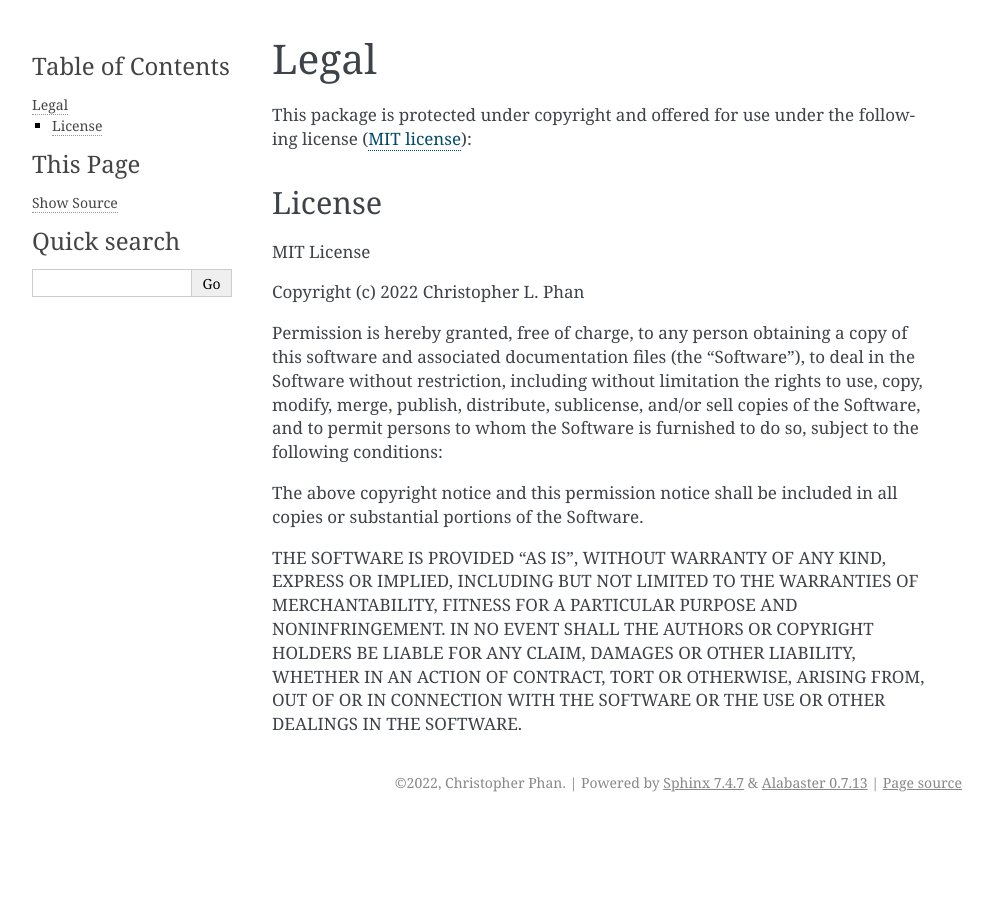
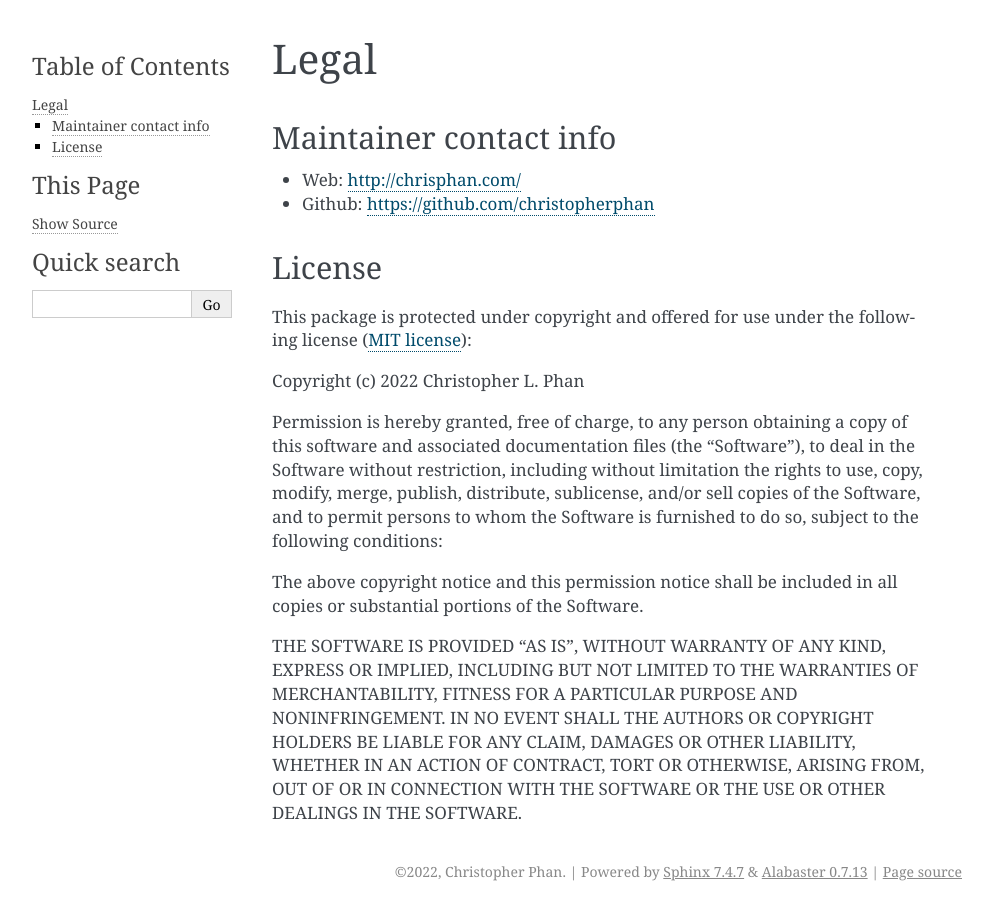
Before and after one commit to christopherphan/emmaze, a Sphinx documentation site: the page built from docs/source/Copyright_and_license.rst, in a window 1280 px wide. Shown: the whole page, without its empty margins (148-1141 px from the left). Built offline with Sphinx 7.4.7, drawn with Linux system fonts in a browser that asks for light colours.

Commit message:
Add contact info to legal page of docs

```diff
--- a/docs/source/Copyright_and_license.rst
+++ b/docs/source/Copyright_and_license.rst
@@ -2,16 +2,20 @@
 Legal
 =====
 
-This package is protected under copyright and offered for use under the following
-license (`MIT license <https://mit-license.org>`_):
+Maintainer contact info
+-----------------------
 
+* Web: `<http://chrisphan.com/>`_
+
+* Github: `<https://github.com/christopherphan>`_
 
 .. _license:
 
 License
 -------
 
-MIT License
+This package is protected under copyright and offered for use under the following
+license (`MIT license <https://github.com/christopherphan/emmaze/blob/main/LICENSE>`_):
 
 Copyright (c) 2022 Christopher L. Phan
 
```
